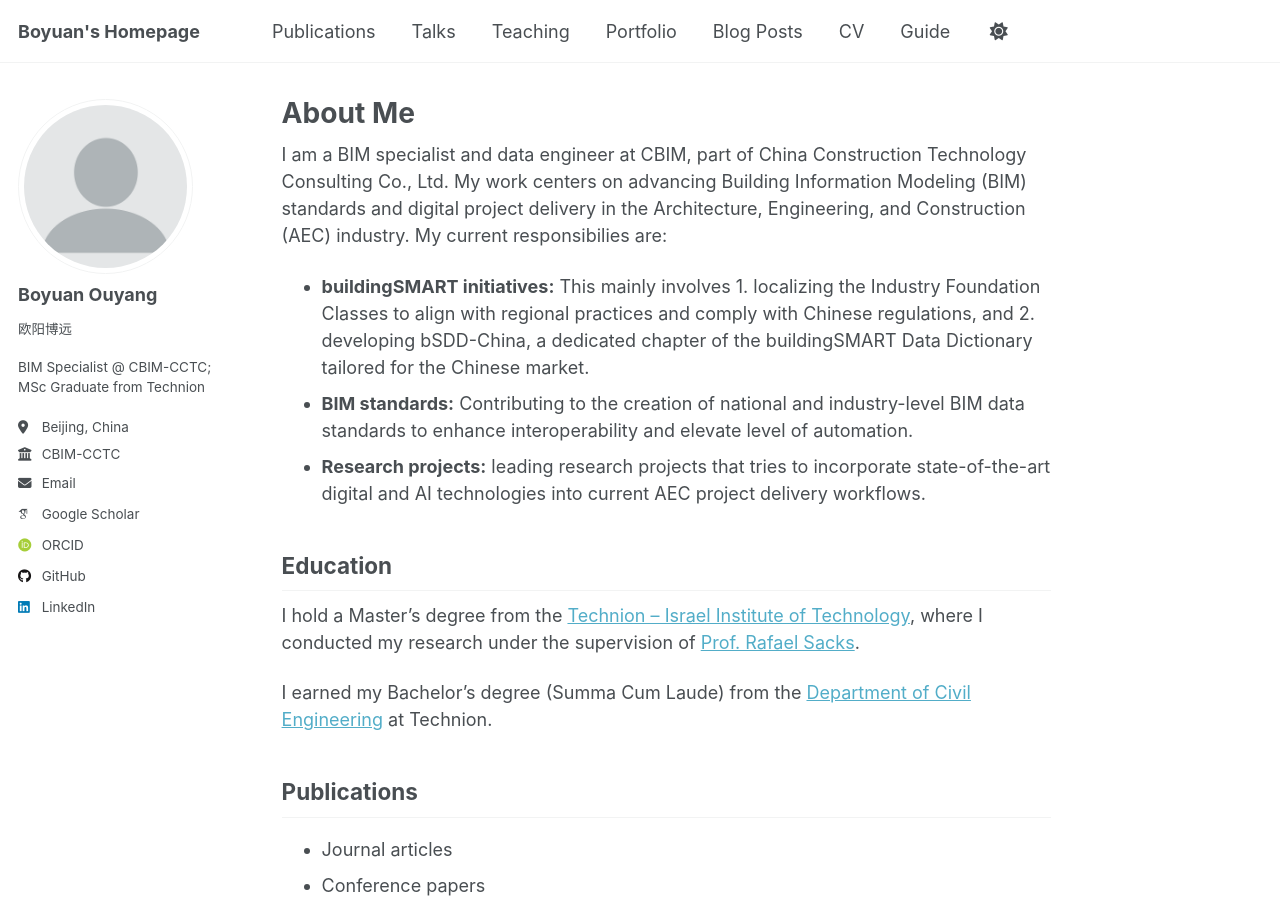
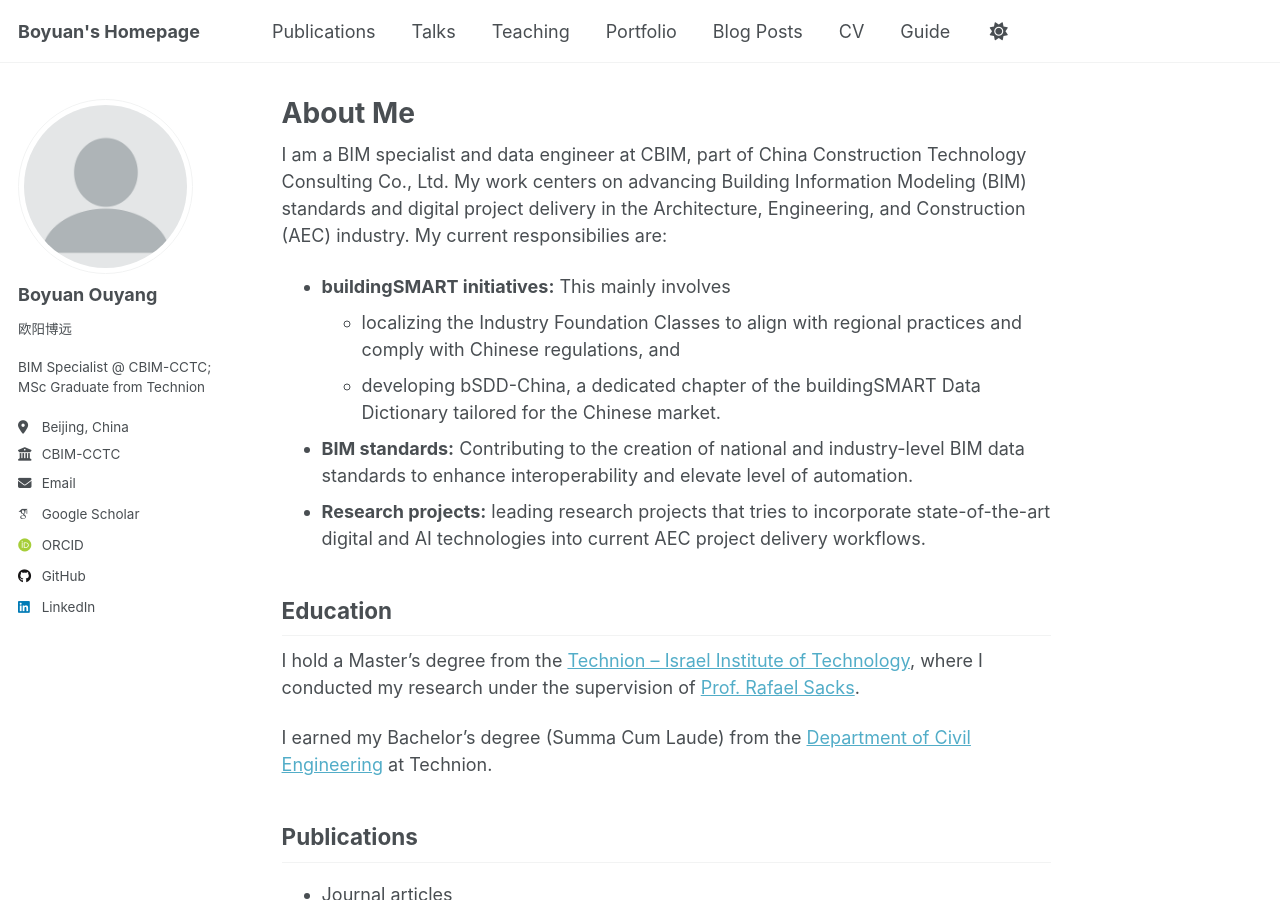
Before and after one commit to terry-oy/terry-oy.github.io, a Jekyll site: the page built from _pages/about.md, in a window 1280 px wide and 900 px high. Built offline with Jekyll 4.4.1, drawn with Linux system fonts in a browser that asks for light colours; some web fonts are replaced.

Commit message:
Update about.md

```diff
--- a/_pages/about.md
+++ b/_pages/about.md
@@ -9,9 +9,11 @@ redirect_from:
 
 I am a BIM specialist and data engineer at CBIM, part of China Construction Technology Consulting Co., Ltd. My work centers on advancing Building Information Modeling (BIM) standards and digital project delivery in the Architecture, Engineering, and Construction (AEC) industry. My current responsibilies are:
 
-- **buildingSMART initiatives:** This mainly involves 1. localizing the Industry Foundation Classes to align with regional practices and comply with Chinese regulations, and 2. developing bSDD-China, a dedicated chapter of the buildingSMART Data Dictionary tailored for the Chinese market.
-- **BIM standards:** Contributing to the creation of national and industry-level BIM data standards to enhance interoperability and elevate level of automation.
-- **Research projects:** leading research projects that tries to incorporate state-of-the-art digital and AI technologies into current AEC project delivery workflows.
+* **buildingSMART initiatives:** This mainly involves
+  * localizing the Industry Foundation Classes to align with regional practices and comply with Chinese regulations, and
+  * developing bSDD-China, a dedicated chapter of the buildingSMART Data Dictionary tailored for the Chinese market.
+* **BIM standards:** Contributing to the creation of national and industry-level BIM data standards to enhance interoperability and elevate level of automation.
+* **Research projects:** leading research projects that tries to incorporate state-of-the-art digital and AI technologies into current AEC project delivery workflows.
 
 
 Education
```
